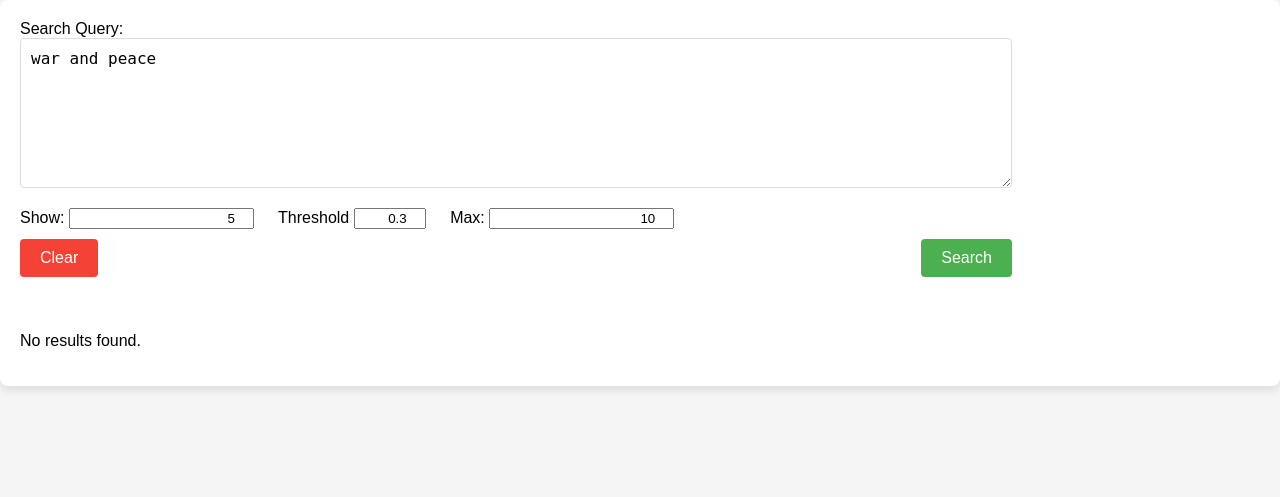
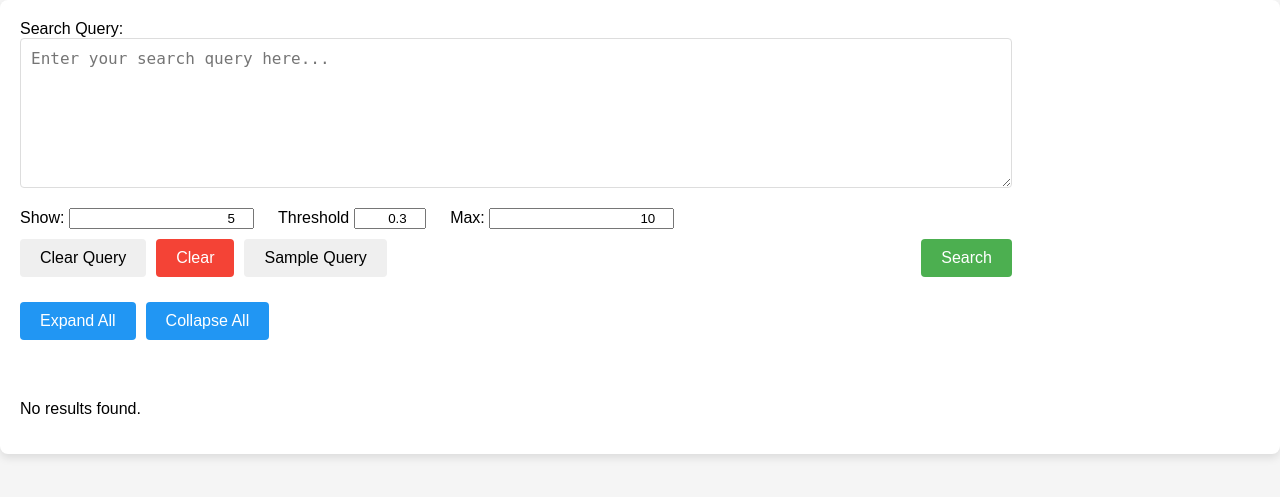
Before and after one commit to my-best-day/wiki.rag, a FastAPI app: page /search in a window 1280 px wide. Shown: the top 497 px of the page. Run offline with FastAPI, Linux system fonts and the light colour scheme.

Commit message:
refactor: change similarity aggregation from mean to max in KNearestFinder and update search form with new clear and expand/collapse buttons

```diff
--- a/src/gen/search/k_nearest_finder.py
+++ b/src/gen/search/k_nearest_finder.py
@@ -74,7 +74,7 @@
             'art_id': article_ids,
             'similarity': similarities
         })
-        agg_df = df.groupby('art_id').agg({'similarity': 'mean'}).reset_index()
+        agg_df = df.groupby('art_id').agg({'similarity': 'max'}).reset_index()
         sorted_df = agg_df.sort_values(by='similarity', ascending=False)
         passing_df = sorted_df[sorted_df['similarity'] > threshold]
         if len(passing_df) > k:
--- a/src/web/app.py
+++ b/src/web/app.py
@@ -29,7 +29,7 @@
 
 
 # config = Config('ignore/wiki.test.tokens', 'data/test', 1100)  # NOSONAR
-config = Config('ignore/wiki.train.tokens', 'data/train', 35200)
+config = Config('ignore/wiki.train.tokens', 'data/train', 35200)  # NOSONAR
 
 stores = Stores(config.text_file_path, config.path_prefix, config.max_len)
 finder = KNearestFinder(stores)
--- a/web-ui/static/css/styles.css
+++ b/web-ui/static/css/styles.css
@@ -57,6 +57,16 @@
 .button-group {
     display: flex;
     justify-content: space-between;
+}
+.button-group > div {
+    display: flex;
+    gap: 10px; /* Add space between the two clear buttons */
+    padding: 0;
+}
+.expand-collapse-buttons > div {
+    display: flex;
+    justify-content: space-between;
+    gap: 10px;
 }
 button {
     padding: 10px 20px;
@@ -127,6 +137,20 @@
     font-size: 1.2em;
     font-weight: bold;
     margin-bottom: 5px;
+    display: flex;
+    justify-content: space-between;
+    align-items: center;
+}
+.btn-toggle {
+    background: #2196F3;
+    color: #fff;
+    border: none;
+    border-radius: 4px;
+    padding: 5px 10px;
+    cursor: pointer;
+}
+.btn-toggle:hover {
+    background: #1976D2;
 }
 .article-stats {
     font-size: 0.9em;
@@ -142,4 +166,22 @@
     background: #f9f9f9;
     border: 1px solid #ddd;
     border-radius: 5px;
+    display: block; /* Default state is expanded */
 }
+
+.expand-collapse-buttons {
+    display: flex;
+    justify-content: space-between;
+    margin-top: 10px;
+}
+.btn-expand-all, .btn-collapse-all {
+    background: #2196F3;
+    color: #fff;
+    border: none;
+    border-radius: 4px;
+    padding: 10px 20px;
+    cursor: pointer;
+}
+.btn-expand-all:hover, .btn-collapse-all:hover {
+    background: #1976D2;
+}
--- a/web-ui/templates/index.html
+++ b/web-ui/templates/index.html
@@ -10,10 +10,9 @@
 <body>
     <div class="container">
         <section class="search-container">
-            <form method="POST" action="/search" class="search-form">
+            <form method="POST" action="/search" class="search-form" id="search-form">
                 <label for="query">Search Query:</label>
-                <textarea id="query" name="query" placeholder="Enter your search query here...">{{
-                    query | default('war and peace') }}</textarea>
+                <textarea id="query" name="query" placeholder="Enter your search query here...">{{ query }}</textarea>
                 <div>
                     <label for="k">Show:</label>
                     <input type="number" id="k" name="k" value="{{ k | default(5) }}" min="1">
@@ -23,8 +22,19 @@
                     <input type="number" id="max" name="max" value="{{ max | default(10) }}" min="1">
                 </div>
                 <div class="button-group">
-                    <button type="reset" class="btn-clear">Clear</button>
+                    <div class="clear-button-group">
+                        <button type="button" class="btn-clear-query" onclick="document.getElementById('query').value=''">Clear Query</button>
+                        <button type="reset" class="btn-clear" form="search-form">Clear</button>
+                        <button type="sample" class="btn-sample"
+                            onclick="document.getElementById('query').value='war and peace'">Sample Query</button>
+                    </div>
                     <button type="submit" class="btn-submit">Search</button>
+                </div>
+                <div class="expand-collapse-buttons">
+                    <div>
+                        <button type="button" class="btn-expand-all" onclick="expandAllArticles()">Expand All</button>
+                        <button type="button" class="btn-collapse-all" onclick="collapseAllArticles()">Collapse All</button>
+                    </div>
                 </div>
             </form>
         </section>
@@ -45,6 +55,7 @@
             <div class="article">
                 <div class="article-header">
                     {{ result.article.header.text | clean_header }}
+                    <button type="button" class="btn-toggle" onclick="toggleArticleBody(this)">Toggle</button>
                 </div>
                 <div class="article-stats">
                     Offset: {{ result.article.offset }} |
@@ -61,5 +72,27 @@
         <p>No results found.</p>
         {% endif %}
     </div> <!-- container -->
+    <script>
+        function toggleArticleBody(button) {
+            const articleBody = button.parentElement.nextElementSibling.nextElementSibling;
+            if (articleBody.style.display === "none") {
+                articleBody.style.display = "block";
+                button.textContent = "Collapse";
+            } else {
+                articleBody.style.display = "none";
+                button.textContent = "Expand";
+            }
+        }
+
+        function expandAllArticles() {
+            document.querySelectorAll('.article-body').forEach(body => body.style.display = 'block');
+            document.querySelectorAll('.btn-toggle').forEach(button => button.textContent = 'Collapse');
+        }
+
+        function collapseAllArticles() {
+            document.querySelectorAll('.article-body').forEach(body => body.style.display = 'none');
+            document.querySelectorAll('.btn-toggle').forEach(button => button.textContent = 'Expand');
+        }
+    </script>
 </body>
 </html>
```
